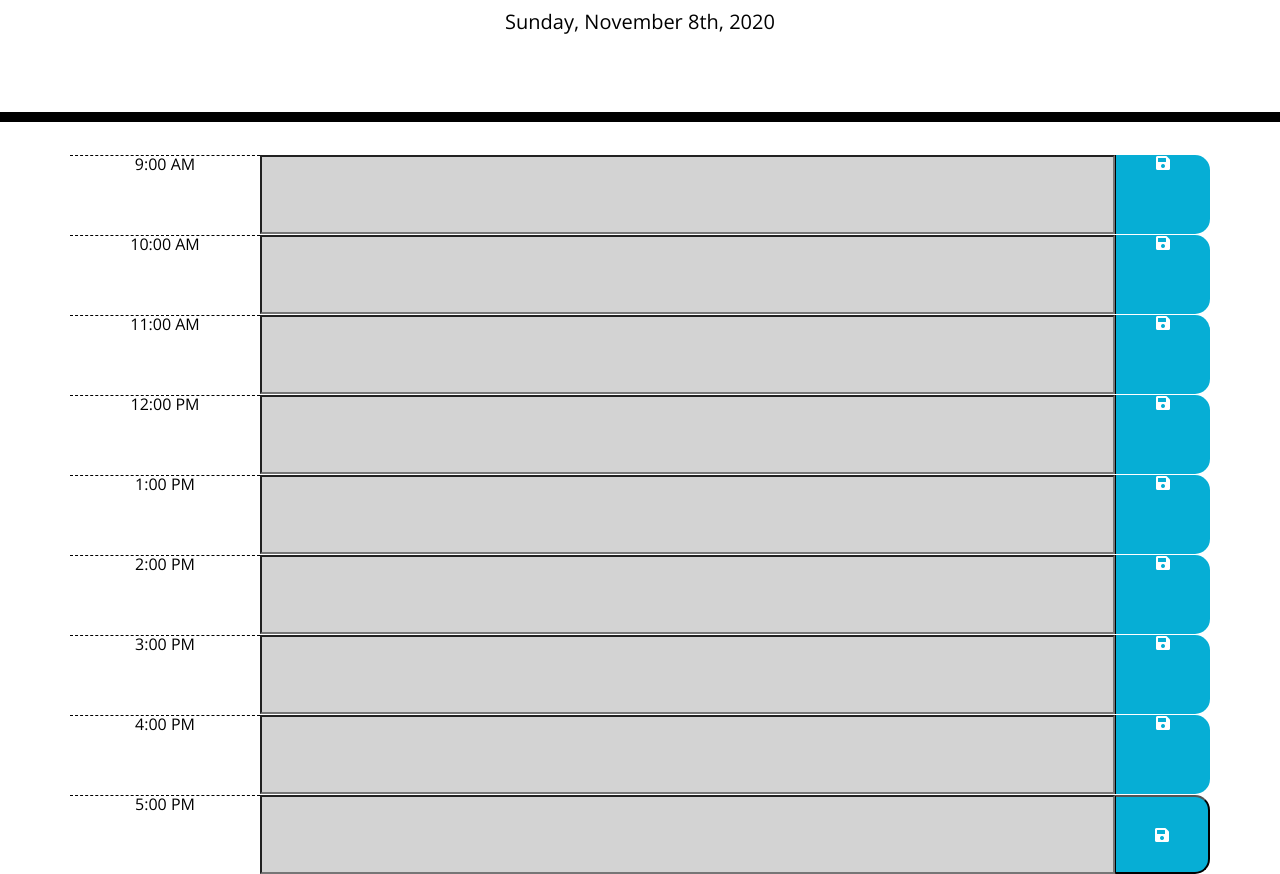
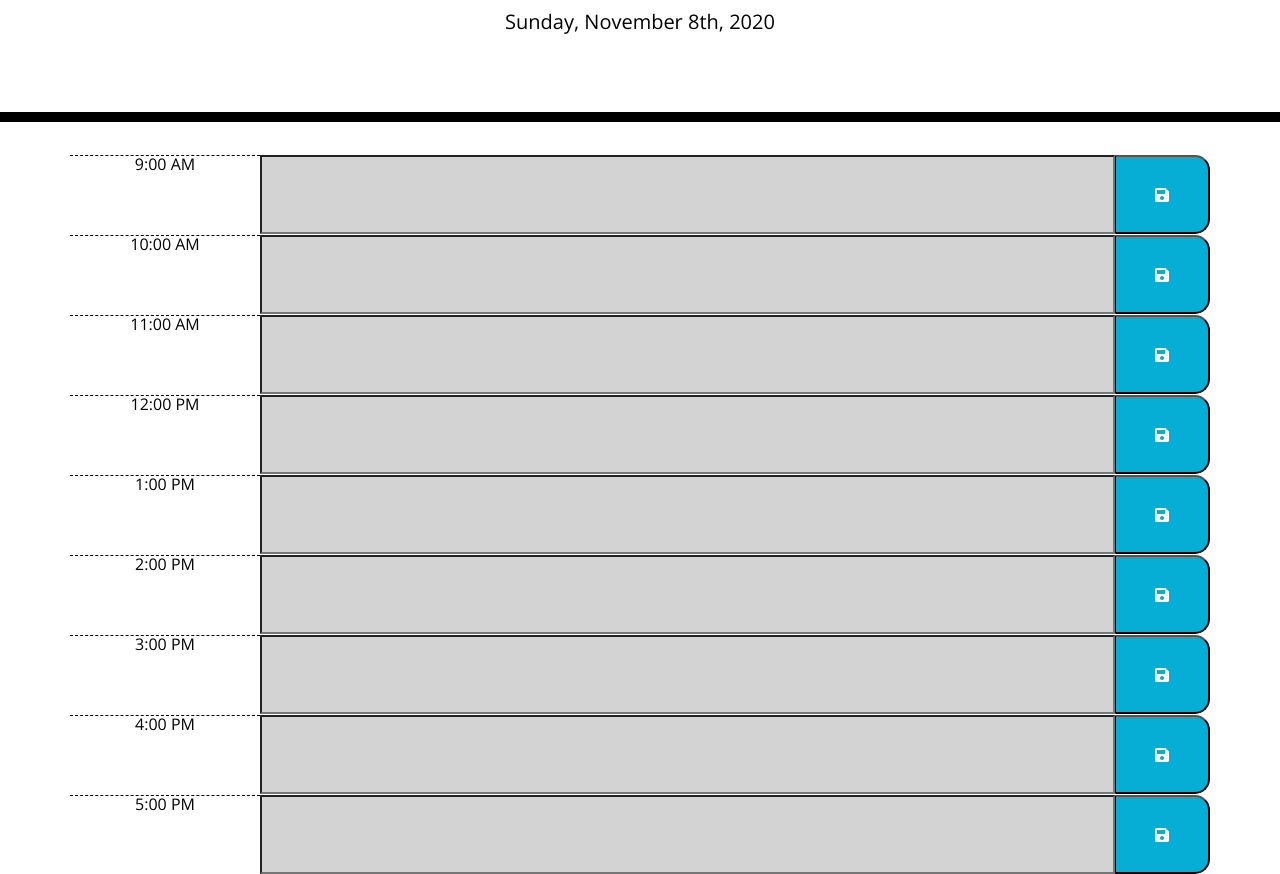
Before and after one commit to ashvinit/dayPlanner, a plain HTML site: page index.html in a window 1280 px wide. Shown: the part 182-1056 px from the top of the page. Drawn offline with nearby package versions, Linux system fonts and the light colour scheme.

Commit message:
changed button class

```diff
--- a/index.html
+++ b/index.html
@@ -38,7 +38,7 @@
 
             <input type="text" class="col-9">
 
-            <div class="col-1 saveBtn" onclick=""><i class="fas fa-save"></i></div>
+            <button class="col-1 fas fa-save saveBtn" id="save" onclick=""></button>
 
         </div>
 
@@ -49,7 +49,7 @@
 
             <input type="text" class="col-9">
 
-            <div class="col-1 saveBtn" onclick=""><i class="fas fa-save"></i></div>
+            <button class="col-1 fas fa-save saveBtn" id="save" onclick=""></button>
 
         </div>
 
@@ -60,7 +60,7 @@
 
             <input type="text" class="col-9">
 
-            <div class="col-1 saveBtn" onclick=""><i class="fas fa-save"></i></div>
+            <button class="col-1 fas fa-save saveBtn" id="save" onclick=""></button>
 
         </div>
 
@@ -71,7 +71,7 @@
 
             <input type="text" class="col-9">
 
-            <div class="col-1 saveBtn" onclick=""><i class="fas fa-save"></i></div>
+            <button class="col-1 fas fa-save saveBtn" id="save" onclick=""></button>
 
         </div>
 
@@ -82,7 +82,7 @@
 
             <input type="text" class="col-9">
 
-            <div class="col-1 saveBtn" onclick=""><i class="fas fa-save"></i></div>
+            <button class="col-1 fas fa-save saveBtn" id="save" onclick=""></button>
 
         </div>
 
@@ -93,7 +93,7 @@
 
             <input type="text" class="col-9">
 
-            <div class="col-1 saveBtn" onclick=""><i class="fas fa-save"></i></div>
+            <button class="col-1 fas fa-save saveBtn" id="save" onclick=""></button>
 
         </div>
 
@@ -104,7 +104,7 @@
 
             <input type="text" class="col-9">
 
-            <div class="col-1 saveBtn" onclick=""><i class="fas fa-save"></i></div>
+            <button class="col-1 fas fa-save saveBtn" id="save" onclick=""></button>
 
         </div>
 
@@ -115,7 +115,7 @@
 
             <input type="text" class="col-9">
 
-            <div class="col-1 saveBtn" onclick=""><i class="fas fa-save"></i></div>
+            <button class="col-1 fas fa-save saveBtn" id="save" onclick=""></button>
 
         </div>
 
```
